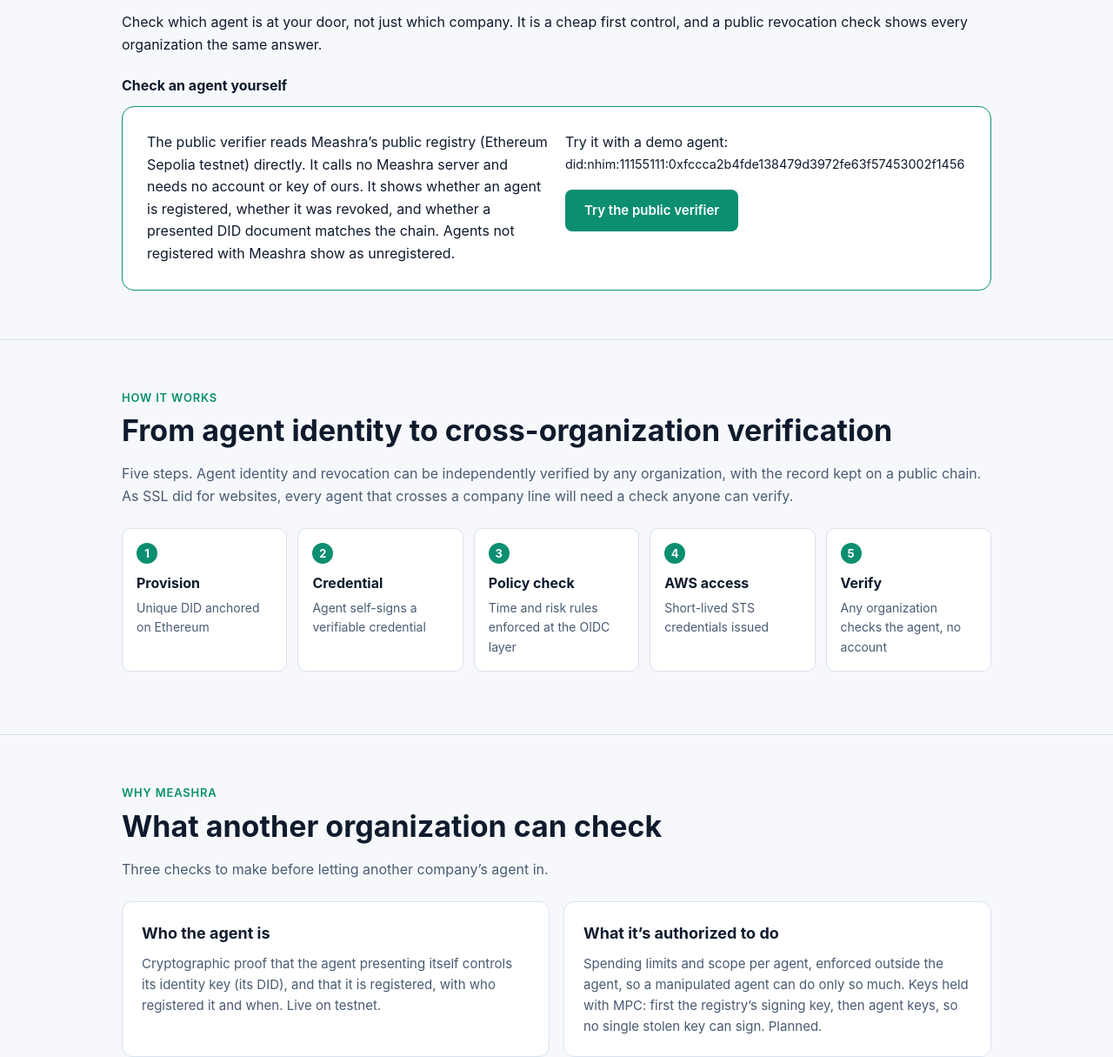
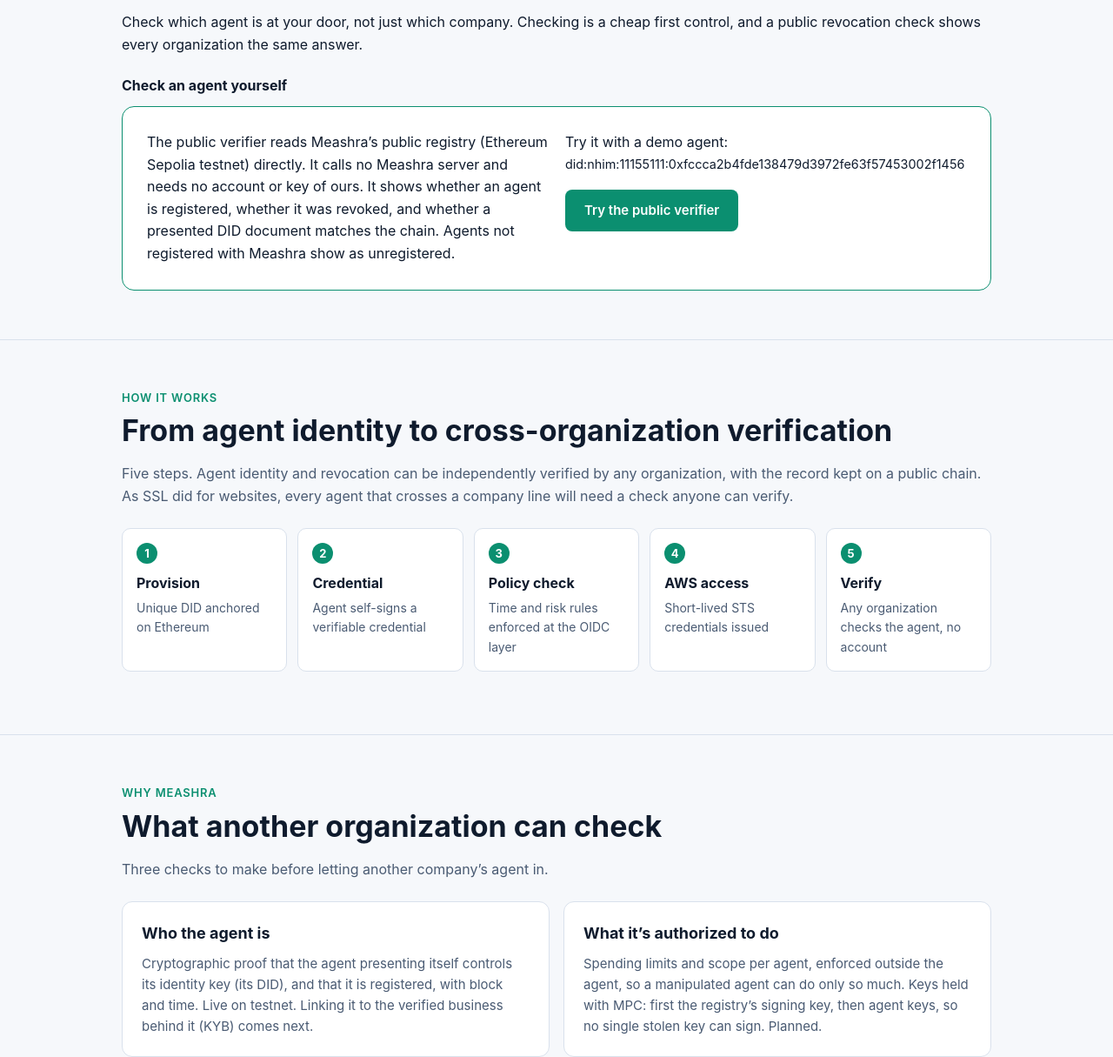
Before and after one commit to eilam10/meashra-site, a plain HTML site: page index.html in a window 1280 px wide. Shown: the part 1228-2443 px from the top of the page at 87% size. Drawn offline with Linux system fonts and the light colour scheme.

Commit message:
Site: registration card no longer implies registrant identity; clearer passport-control line

```diff
--- a/index.html
+++ b/index.html
@@ -92,7 +92,7 @@ footer a{color:var(--mute)}
 <section id="verify"><div class="wrap">
   <div class="eyebrow">Live today</div>
   <h2>Passport control for AI agents</h2>
-  <p style="margin:12px 0 22px">Check which agent is at your door, not just which company. It is a cheap first control, and a public revocation check shows every organization the same answer.</p>
+  <p style="margin:12px 0 22px">Check which agent is at your door, not just which company. Checking is a cheap first control, and a public revocation check shows every organization the same answer.</p>
   <p style="margin:0 0 10px;font-weight:700">Check an agent yourself</p>
   <div class="verify">
     <div><p>The public verifier reads Meashra’s public registry (Ethereum Sepolia testnet) directly. It calls no Meashra server and needs no account or key of ours. It shows whether an agent is registered, whether it was revoked, and whether a presented DID document matches the chain. Agents not registered with Meashra show as unregistered.</p></div>
@@ -119,7 +119,7 @@ footer a{color:var(--mute)}
   <h2>What another organization can check</h2>
   <p class="mute">Three checks to make before letting another company’s agent in.</p>
   <div class="grid">
-    <div class="card"><h3>Who the agent is</h3><p>Cryptographic proof that the agent presenting itself controls its identity key (its DID), and that it is registered, with who registered it and when. Live on testnet.</p></div>
+    <div class="card"><h3>Who the agent is</h3><p>Cryptographic proof that the agent presenting itself controls its identity key (its DID), and that it is registered, with block and time. Live on testnet. Linking it to the verified business behind it (KYB) comes next.</p></div>
     <div class="card"><h3>What it’s authorized to do</h3><p>Spending limits and scope per agent, enforced outside the agent, so a manipulated agent can do only so much. Keys held with MPC: first the registry’s signing key, then agent keys, so no single stolen key can sign. Planned.</p></div>
     <div class="card"><h3>Whether it has been revoked</h3><p>Public, final revocation, with block and time shown. Live on testnet.</p></div>
     <div class="card"><h3>Coming next</h3><p>Attribution (access events anchored on the public chain, so a disputed action can be traced to an agent) and KYB linkage to a verified business.</p></div>
```
